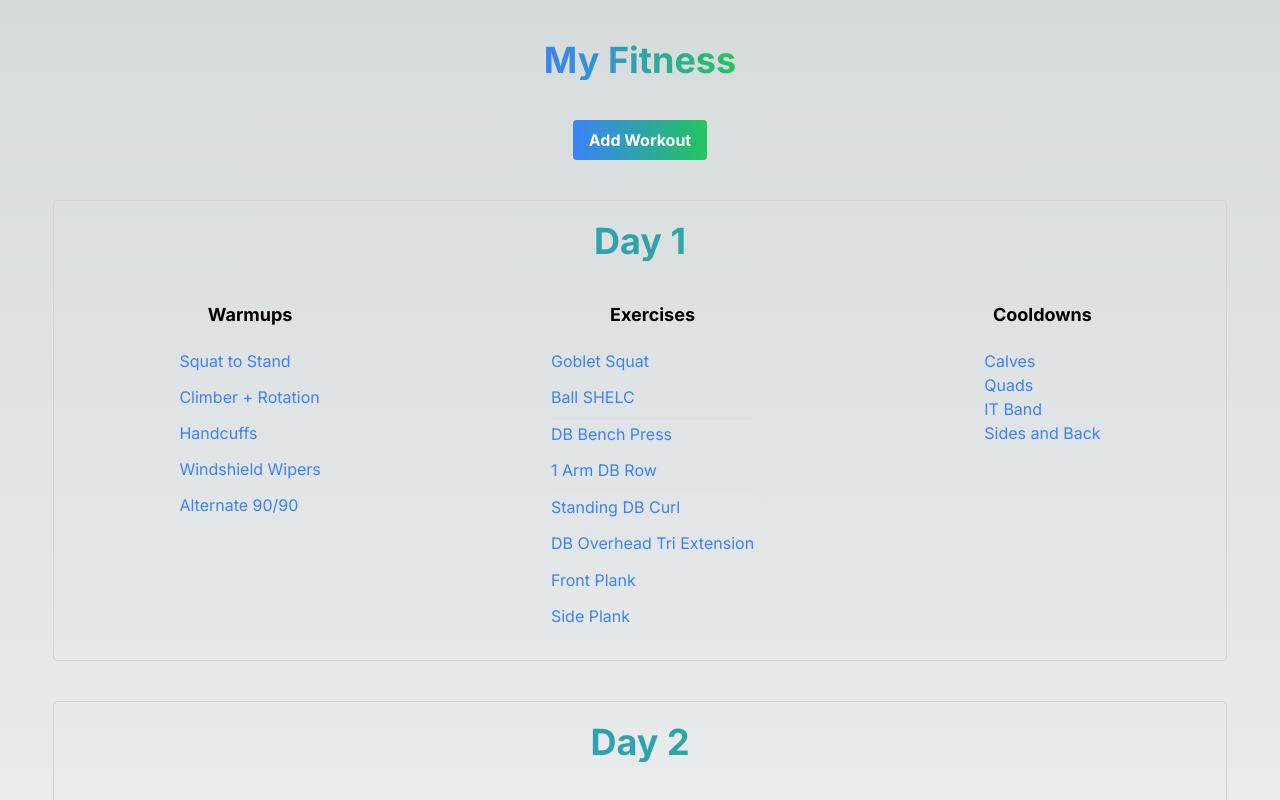
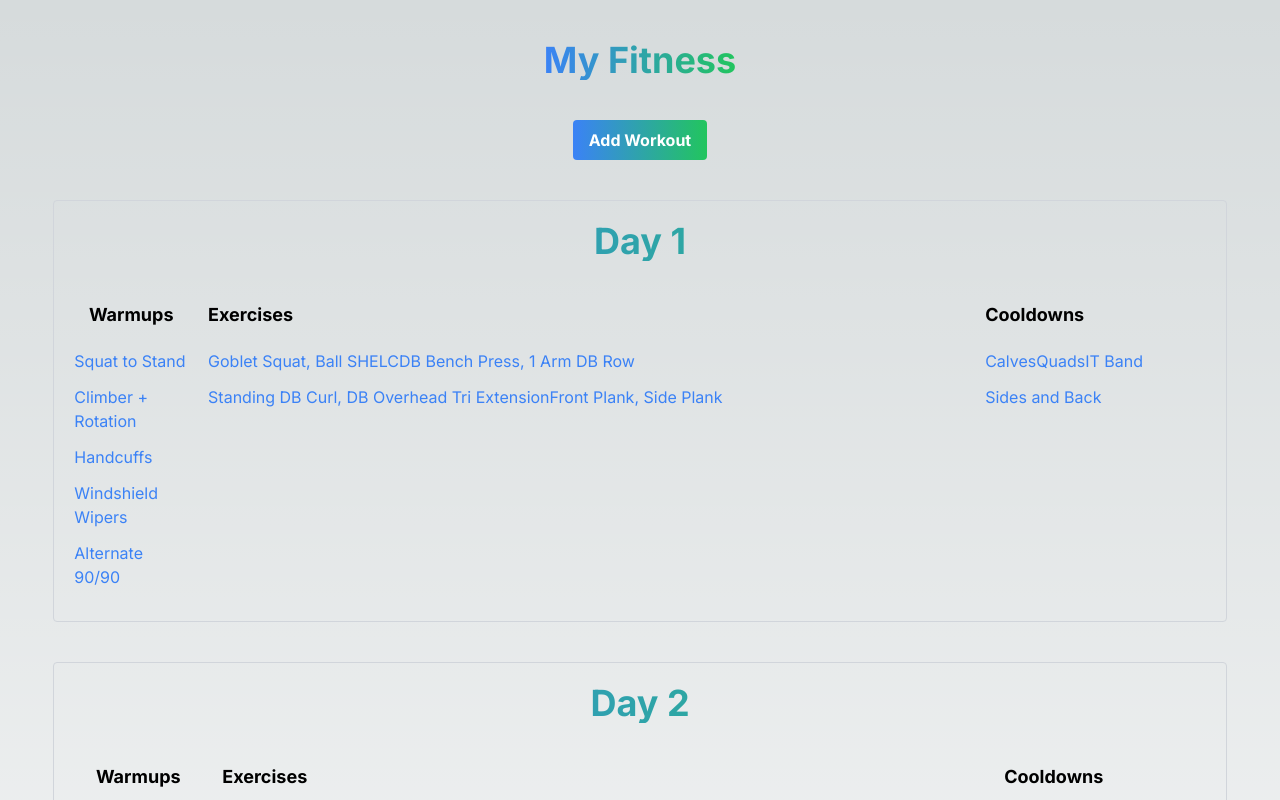
Before and after one commit to abdihashii/personal-fitness-tracker, a Next.js app in the folder my-fitness/: page / in a window 1280 px wide. Shown: the top 800 px of the page. Built offline with nearby package versions, Linux system fonts and the light colour scheme.

Commit message:
Uses generic modal and creates a new exercise modal

```diff
--- /dev/null
+++ b/my-fitness/src/app/components/excerciseModal.tsx
@@ -0,0 +1,46 @@
+import React from 'react';
+import { Exercise, ExerciseName } from '../types/workoutTypes';
+import { Modal } from './Modal';
+import { atom, useAtom } from 'jotai';
+
+const selectedExerciseNameAtom = atom<ExerciseName | null>(null);
+
+type ExerciseModalProps = {
+  exercise: Exercise;
+  closeModal: () => void;
+};
+
+export const ExerciseModal = ({ exercise, closeModal }: ExerciseModalProps) => {
+  const [selectedExerciseName, setSelectedExerciseName] = useAtom(
+    selectedExerciseNameAtom
+  );
+
+  const handleSelectExerciseName = (e: ExerciseName) => {
+    setSelectedExerciseName(e);
+  };
+
+  const handleCloseModal = () => {
+    setSelectedExerciseName(null);
+    closeModal();
+  };
+
+  return (
+    <div>
+      <h2 className="mb-2 text-xl font-bold text-gray-700">Exercise</h2>
+      <div>
+        {exercise.names.map((nameObject) => (
+          <button
+            key={nameObject.name}
+            onClick={() => handleSelectExerciseName(nameObject)}
+            className="mb-3 block text-blue-500 hover:text-blue-700"
+          >
+            {nameObject.name}
+          </button>
+        ))}
+      </div>
+      {selectedExerciseName && (
+        <Modal content={selectedExerciseName} closeModal={handleCloseModal} />
+      )}
+    </div>
+  );
+};
--- a/my-fitness/src/app/components/workoutDay.tsx
+++ b/my-fitness/src/app/components/workoutDay.tsx
@@ -1,30 +1,37 @@
-import { Warmup, Workout } from '../types/workoutTypes';
-import { motion } from 'framer-motion';
+import { Warmup, Workout, Cooldown, Exercise } from '../types/workoutTypes';
 import { useAtom, atom } from 'jotai';
-import { WarmupModal } from './warmupModal';
+import { Modal } from './Modal';
+import { ExerciseModal } from './excerciseModal';
 
 const selectedWarmupAtom = atom<Warmup | null>(null);
+const selectedExerciseAtom = atom<Exercise | null>(null);
+const selectedCooldownAtom = atom<Cooldown | null>(null);
 
 const WorkoutDay = ({ workout }: { workout: Workout }) => {
   const [selectedWarmup, setSelectedWarmup] = useAtom(selectedWarmupAtom);
+  const [selectedExercise, setSelectedExercise] = useAtom(selectedExerciseAtom);
+  const [selectedCooldown, setSelectedCooldown] = useAtom(selectedCooldownAtom);
 
-  // Opens the warmup in a modal
   const handleOpenWarmup = (warmup: Warmup) => {
     setSelectedWarmup(warmup);
   };
 
-  // Close the modal
+  const handleOpenExercise = (exercise: Exercise) => {
+    setSelectedExercise(exercise);
+  };
+
+  const handleOpenCooldown = (cooldown: Cooldown) => {
+    setSelectedCooldown(cooldown);
+  };
+
   const handleCloseModal = () => {
     setSelectedWarmup(null);
+    setSelectedExercise(null);
+    setSelectedCooldown(null);
   };
 
   return (
-    <div
-      className="mb-10 flex w-11/12 flex-col rounded border border-gray-300 p-5"
-      onClick={() => {
-        console.log(`clicked: ${workout.day}`);
-      }}
-    >
+    <div className="mb-10 flex w-11/12 flex-col rounded border border-gray-300 p-5">
       <h2 className="bg-gradient-to-r from-blue-500 to-green-500 bg-clip-text text-center text-4xl font-bold text-transparent">
         {workout.day}
       </h2>
@@ -37,9 +44,7 @@ const WorkoutDay = ({ workout }: { workout: Workout }) => {
           {workout.warmups.map((warmup) => (
             <div key={warmup.id}>
               <button
-                // href={warmup.video}
-                // target="_blank"
-                className="mb-3 block text-blue-500 hover:text-blue-700"
+                className="mb-3 block text-left text-blue-500 hover:text-blue-700"
                 onClick={() => handleOpenWarmup(warmup)}
               >
                 {warmup.name}
@@ -47,45 +52,45 @@ const WorkoutDay = ({ workout }: { workout: Workout }) => {
             </div>
           ))}
           {selectedWarmup && (
-            <WarmupModal
-              warmup={selectedWarmup}
+            <Modal content={selectedWarmup} closeModal={handleCloseModal} />
+          )}
+        </div>
+
+        {/* exercises */}
+        <div className="mt-10">
+          <h3 className="mb-5 text-left text-lg font-bold">Exercises</h3>
+          {workout.exercises.map((exercise) => (
+            <button
+              key={exercise.id}
+              className="mb-3 text-left text-blue-500 hover:text-blue-700"
+              onClick={() => handleOpenExercise(exercise)}
+            >
+              {exercise.names.map((nameObject) => nameObject.name).join(', ')}
+            </button>
+          ))}
+          {selectedExercise && (
+            <ExerciseModal
+              exercise={selectedExercise}
               closeModal={handleCloseModal}
             />
           )}
         </div>
 
+        {/* cooldowns */}
         <div className="mt-10">
-          <h3 className="mb-5 text-center text-lg font-bold">Exercises</h3>
-          {workout.exercises.map((exercise, i) => (
-            <div key={exercise.id}>
-              {exercise.names.map((e) => (
-                <a
-                  key={e.name}
-                  href={e.video}
-                  target="_blank"
-                  className="mb-3 block text-blue-500 hover:text-blue-700"
-                >
-                  {e.name}
-                </a>
-              ))}
-              {i < workout.exercises.length - 1 && <hr />}
-            </div>
+          <h3 className="mb-5 text-left text-lg font-bold">Cooldowns</h3>
+          {workout.cooldowns.map((cooldown) => (
+            <button
+              key={cooldown.id}
+              className="mb-3 text-left text-blue-500 hover:text-blue-700"
+              onClick={() => handleOpenCooldown(cooldown)}
+            >
+              {cooldown.name}
+            </button>
           ))}
-        </div>
-
-        <div className="mt-10">
-          <h3 className="mb-5 text-center text-lg font-bold">Cooldowns</h3>
-          {workout.cooldowns.map((cooldown) => (
-            <div key={cooldown.id}>
-              <a
-                href={cooldown.video}
-                target="_blank"
-                className="mb-3 text-blue-500 hover:text-blue-700"
-              >
-                {cooldown.name}
-              </a>
-            </div>
-          ))}
+          {selectedCooldown && (
+            <Modal content={selectedCooldown} closeModal={handleCloseModal} />
+          )}
         </div>
       </div>
     </div>
```
